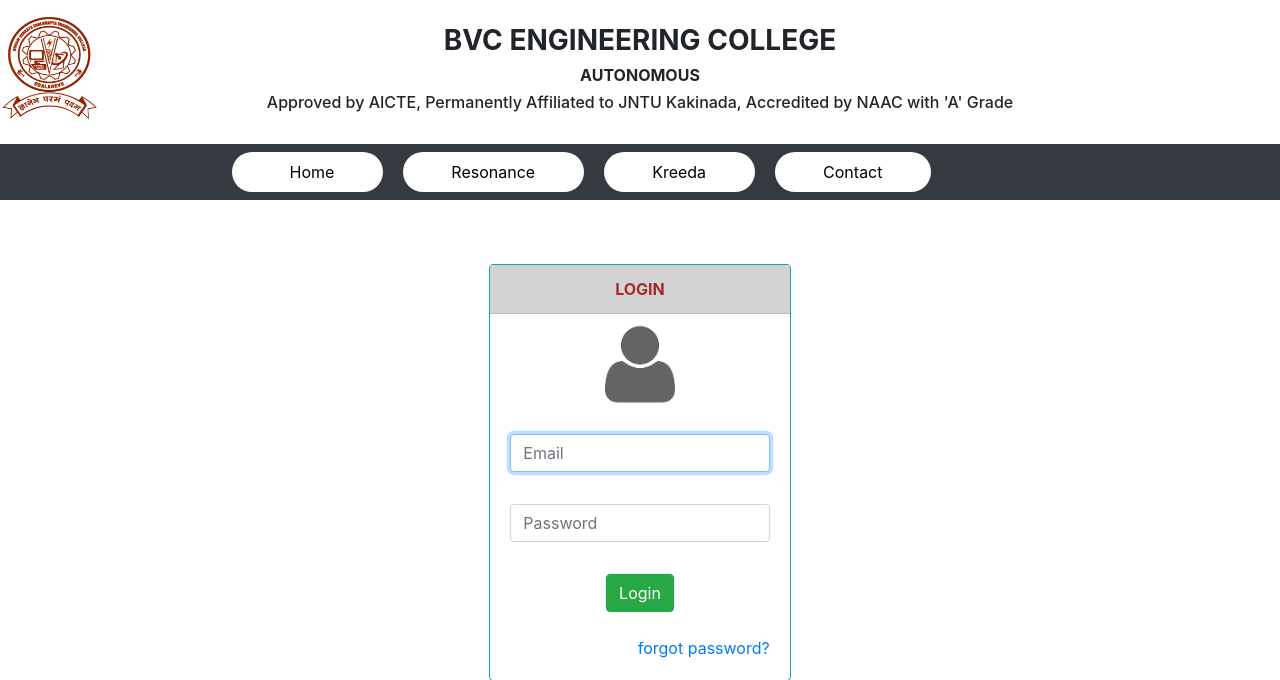
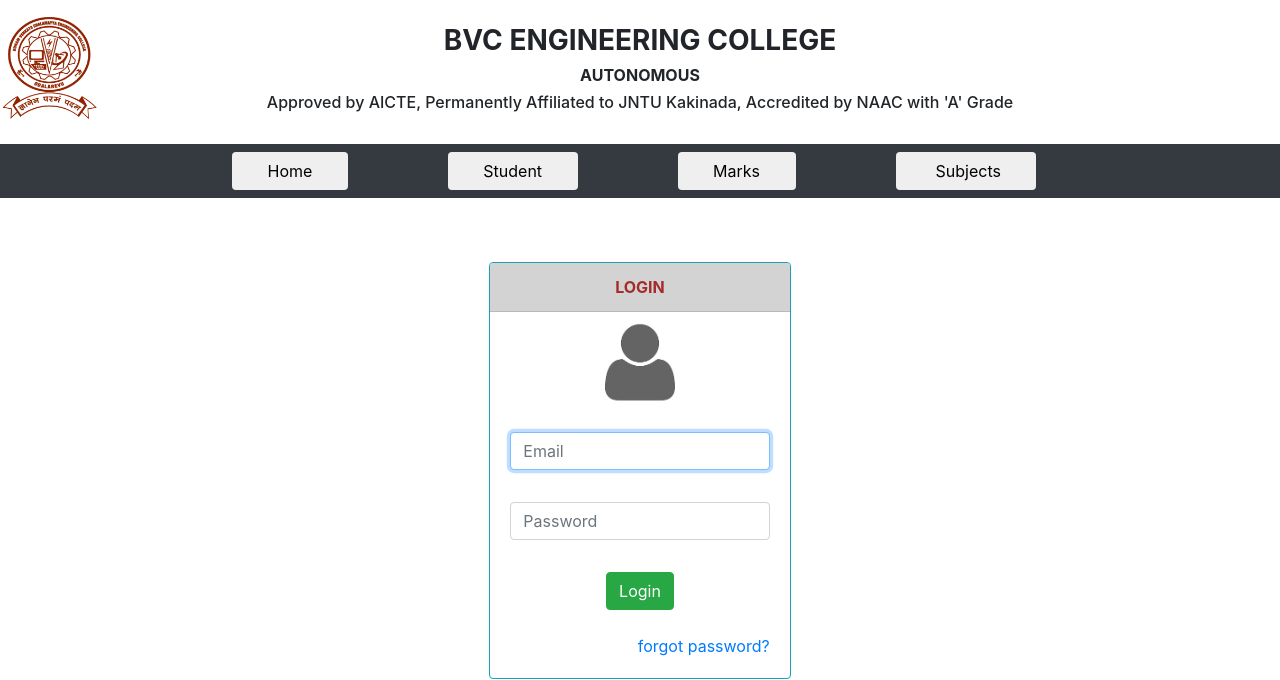
Before and after one commit to murthy98/student_grade, a Flask app: page / in a window 1280 px wide. Shown: the top 680 px of the page. Run offline with Flask 2, Linux system fonts and the light colour scheme; some libraries are stand-ins or nearby versions.

Commit message:
Changes in menu bar

```diff
--- a/templates/header.html
+++ b/templates/header.html
@@ -28,18 +28,114 @@
 			<div class="collapse navbar-collapse" id="navbarNavDropdown" >
 			  <ul class="navbar-nav">
 				<li class="nav-item active"   >
-				 <a class="nav-link" style="color: #000000; background-color:#ffffff;border-radius: 20px;"href="/">&nbsp&nbsp&nbsp&nbsp&nbsp&nbsp&nbsp&nbsp&nbsp&nbsp&nbspHome&nbsp&nbsp&nbsp&nbsp&nbsp&nbsp&nbsp&nbsp&nbsp <span class="sr-only">(current)</span></a>
+<!-- Button trigger modal -->
+<button type="button" class="btn ">
+	&nbsp&nbsp&nbsp&nbsp&nbspHome&nbsp&nbsp&nbsp&nbsp&nbsp
+  </button>
+
 
 				</li>
 				<li class="nav-item"   >
-				  <a class="nav-link" style="color: #000000; background-color:#ffffff;border-radius: 20px;margin-left:20px" href="/resonance">&nbsp&nbsp&nbsp&nbsp&nbsp&nbsp&nbsp&nbsp&nbspResonance&nbsp&nbsp&nbsp&nbsp&nbsp&nbsp&nbsp&nbsp&nbsp</a>
-				</li>
+					<button type="button" class="btn " data-toggle="modal" data-target="#exampleModal" style="margin-left:100px;margin-right: auto;">
+						&nbsp&nbsp&nbsp&nbsp&nbspStudent&nbsp&nbsp&nbsp&nbsp&nbsp
+					  </button>
+
+					  <!-- Modal -->
+					  <div class="modal fade" id="exampleModal" tabindex="-1" role="dialog" aria-labelledby="exampleModalLabel" aria-hidden="true">
+						<div class="modal-dialog" role="document">
+						  <div class="modal-content">
+							<div class="modal-header">
+							  <h5 class="modal-title" id="exampleModalLabel">Add/Delete Student</h5>
+							  <button type="button" class="close" data-dismiss="modal" aria-label="Close">
+								<span aria-hidden="true">&times;</span>
+							  </button>
+							</div>
+							<form>
+							<div class="modal-body">
+									<div class="custom-control custom-radio">
+											<input type="radio" id="addstudent" name="customRadio" class="custom-control-input">
+											<label class="custom-control-label" for="addstudent" >Add Student</label>
+									</div>
+									<br>
+									<div class="custom-control custom-radio">
+											<input type="radio" id="deletestudent" name="customRadio" class="custom-control-input">
+											<label class="custom-control-label" for="deletestudent">Remove Student </label>
+										  </div>
+										  <br>
+										  <div class="form-group row">
+												<div class="col-sm-10">
+												  <input type="text" class="form-control" id="name" placeholder="Enter Name..."required>
+												</div>
+											  </div>
+											  <br>
+											  <div class="form-group row">
+													<div class="col-sm-10">
+													  <input type="text" class="form-control" id="roll" placeholder="Enter Regd No..."required>
+													</div>
+												  </div>
+												  <br>
+												  <div class="form-group row">
+														<div class="col-sm-10">
+														  <input type="text" class="form-control" id="acyear" placeholder="Enter Academic year like 2016-20.." required>
+														</div>
+													  </div>
+
+													  <div class="col-auto my-1">
+															<button type="submit" class="btn btn-primary" value="addsubmit">Submit</button>
+														  </div>
+													</div>
+												</form>
+						  </div>
+						</div>
+					  </div>							</li>
 				<li class="nav-item"   >
-				  <a class="nav-link"style="color: #000000; background-color:#ffffff;border-radius: 20px;margin-left:20px"  href="/kreeda">&nbsp&nbsp&nbsp&nbsp&nbsp&nbsp&nbsp&nbsp&nbspKreeda&nbsp&nbsp&nbsp&nbsp&nbsp&nbsp&nbsp&nbsp&nbsp</a>
-				</li>
+					<button type="button" class="btn " data-toggle="modal" data-target="#exampleModal1" style="margin-left:100px;margin-right: auto;">
+						&nbsp&nbsp&nbsp&nbsp&nbspMarks&nbsp&nbsp&nbsp&nbsp&nbsp
+					  </button>
+
+					  <!-- Modal -->
+					  <div class="modal fade" id="exampleModal1" tabindex="-1" role="dialog" aria-labelledby="exampleModalLabel" aria-hidden="true">
+						<div class="modal-dialog" role="document">
+						  <div class="modal-content">
+							<div class="modal-header">
+							  <h5 class="modal-title" id="exampleModalLabel">Upload Lab/Academic Marks</h5>
+							  <button type="button" class="close" data-dismiss="modal" aria-label="Close">
+								<span aria-hidden="true">&times;</span>
+							  </button>
+							</div>
+							<div class="modal-body">
+							</div>
+							<div class="modal-footer">
+							  <button type="button" class="btn btn-secondary" data-dismiss="modal">Close</button>
+							  <button type="button" class="btn btn-primary">Save changes</button>
+							</div>
+						  </div>
+						</div>
+					  </div>							</li>
 				<li class="nav-item"   >
-						<a class="nav-link"style="color: #000000; background-color:#ffffff;border-radius: 20px;margin-left:20px"href="/contact">&nbsp&nbsp&nbsp&nbsp&nbsp&nbsp&nbsp&nbsp&nbspContact&nbsp&nbsp&nbsp&nbsp&nbsp&nbsp&nbsp&nbsp&nbsp</a>
-					  </li>
+					<button type="button" class="btn " data-toggle="modal" data-target="#exampleModal2" style="margin-left:100px;margin-right: auto;">
+						&nbsp&nbsp&nbsp&nbsp&nbsp	Subjects&nbsp&nbsp&nbsp&nbsp&nbsp
+					  </button>
+
+					  <!-- Modal -->
+					  <div class="modal fade" id="exampleModal2" tabindex="-1" role="dialog" aria-labelledby="exampleModalLabel" aria-hidden="true">
+						<div class="modal-dialog" role="document">
+						  <div class="modal-content">
+							<div class="modal-header">
+							  <h5 class="modal-title" id="exampleModalLabel">Add/Delete Subjects</h5>
+							  <button type="button" class="close" data-dismiss="modal" aria-label="Close">
+								<span aria-hidden="true">&times;</span>
+							  </button>
+							</div>
+							<div class="modal-body">
+							</div>
+							<div class="modal-footer">
+							  <button type="button" class="btn btn-secondary" data-dismiss="modal">Close</button>
+							  <button type="button" class="btn btn-primary">Save changes</button>
+							</div>
+						  </div>
+						</div>
+					  </div>								  </li>
 			  </ul>
 			</div>
 			</nav>
```
Also changed, not shown: dbconnection.py (added, +8 -0 lines).
